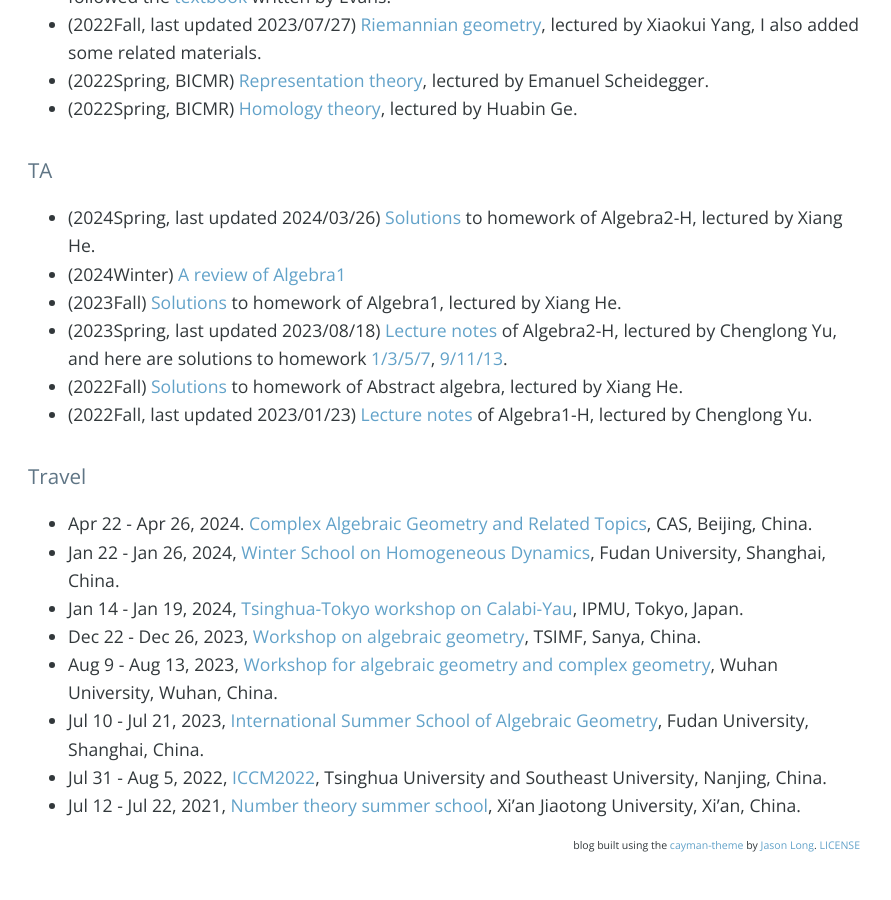
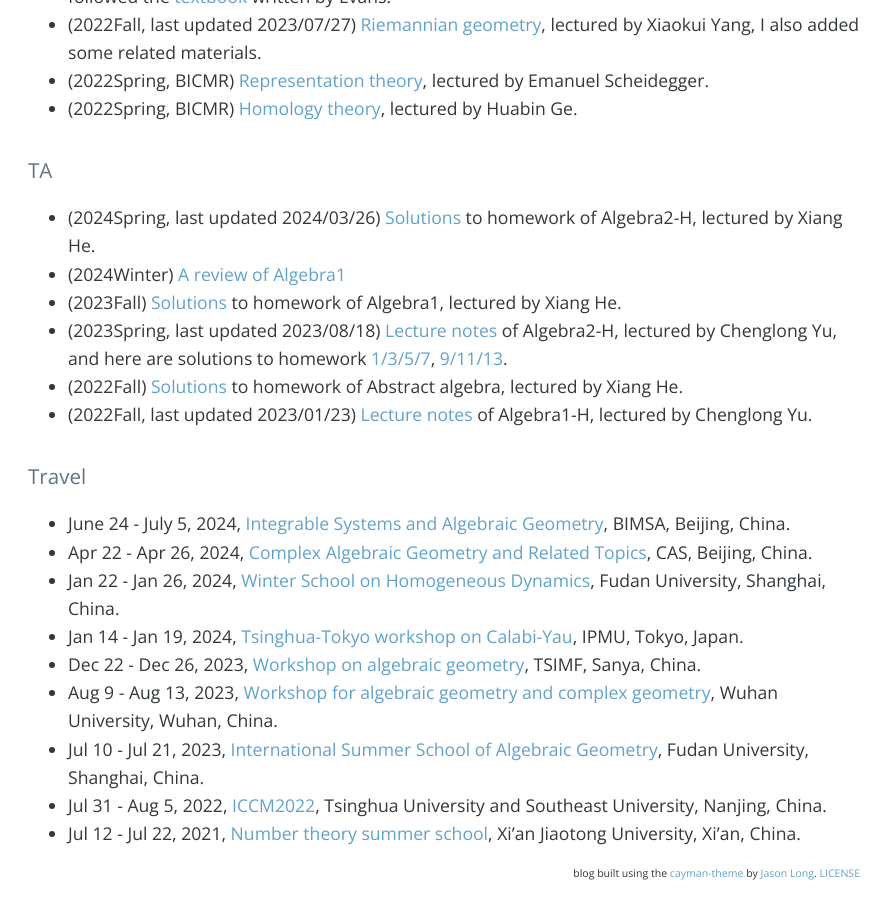
Before and after one commit to bowenl-math/bowenl-math.github.io, a Jekyll site: the page built from index.md, in a window 1280 px wide and 900 px high, scrolled down 1745 px. Shown: the whole window, without its empty margins (196-1087 px from the left). Built offline with Jekyll 4.4.1, drawn with Linux system fonts in a browser that asks for light colours; nearby versions of some CDN libraries; our own code applies the rules of GitHub Pages for plain Markdown files; the list of posts is cut into pages by our own code; comment, search, counter and statistics services are not loaded; before the commit the page ends 2617 px from its top, so only the background shows below that.

Commit message:
Update index.md

```diff
--- a/index.md
+++ b/index.md
@@ -34,7 +34,8 @@ My email is liubw22 [at] mails.tsinghua.edu.cn, and my workstation is S103 at C7
 * (2022Fall, last updated 2023/01/23) [Lecture notes](notes/2022Fall/Algebra1-H.pdf) of Algebra1-H, lectured by Chenglong Yu.
 
 ### Travel
-* Apr 22 - Apr 26, 2024. [Complex Algebraic Geometry and Related Topics](http://www.mcm.ac.cn/events/programs/202401/t20240122_768739.html), CAS, Beijing, China.
+* June 24 - July 5, 2024, [Integrable Systems and Algebraic Geometry](https://www.bimsa.cn/bmpsw/index.html), BIMSA, Beijing, China.
+* Apr 22 - Apr 26, 2024, [Complex Algebraic Geometry and Related Topics](http://www.mcm.ac.cn/events/programs/202401/t20240122_768739.html), CAS, Beijing, China.
 * Jan 22 - Jan 26, 2024, [Winter School on Homogeneous Dynamics](https://scms.fudan.edu.cn/info/4588/6088.htm), Fudan University, Shanghai, China.
 * Jan 14 - Jan 19, 2024, [Tsinghua-Tokyo workshop on Calabi-Yau](https://indico.ipmu.jp/event/422/), IPMU, Tokyo, Japan.
 * Dec 22 - Dec 26, 2023, [Workshop on algebraic geometry](http://www.tsimf.cn/meeting/detail?id=360), TSIMF, Sanya, China.
```
